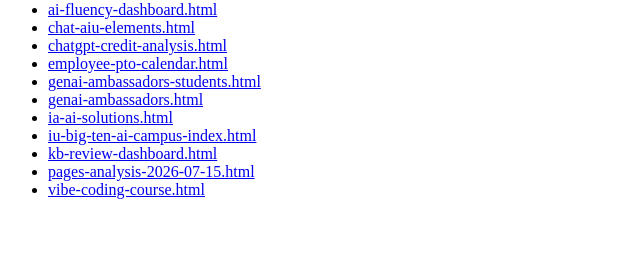
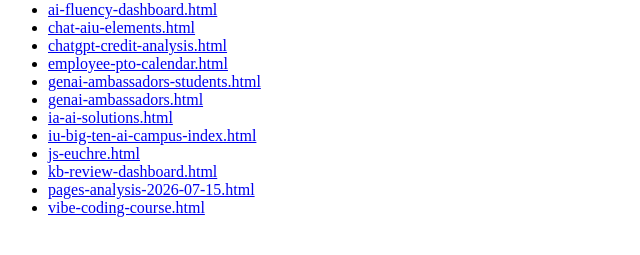
Before and after one commit to cldmckay/ai-demo, a plain HTML site: page index.html in a window 1280 px wide. Shown: the part 79-334 px from the top of the page, without its empty margins (0-640 px from the left). Drawn offline with Linux system fonts and the light colour scheme.

Commit message:
Update index.html [auto]

```diff
--- a/index.html
+++ b/index.html
@@ -16,6 +16,7 @@
       <li><a href="genai-ambassadors.html">genai-ambassadors.html</a></li>
       <li><a href="ia-ai-solutions.html">ia-ai-solutions.html</a></li>
       <li><a href="iu-big-ten-ai-campus-index.html">iu-big-ten-ai-campus-index.html</a></li>
+      <li><a href="js-euchre.html">js-euchre.html</a></li>
       <li><a href="kb-review-dashboard.html">kb-review-dashboard.html</a></li>
       <li><a href="pages-analysis-2026-07-15.html">pages-analysis-2026-07-15.html</a></li>
       <li><a href="vibe-coding-course.html">vibe-coding-course.html</a></li>
```
